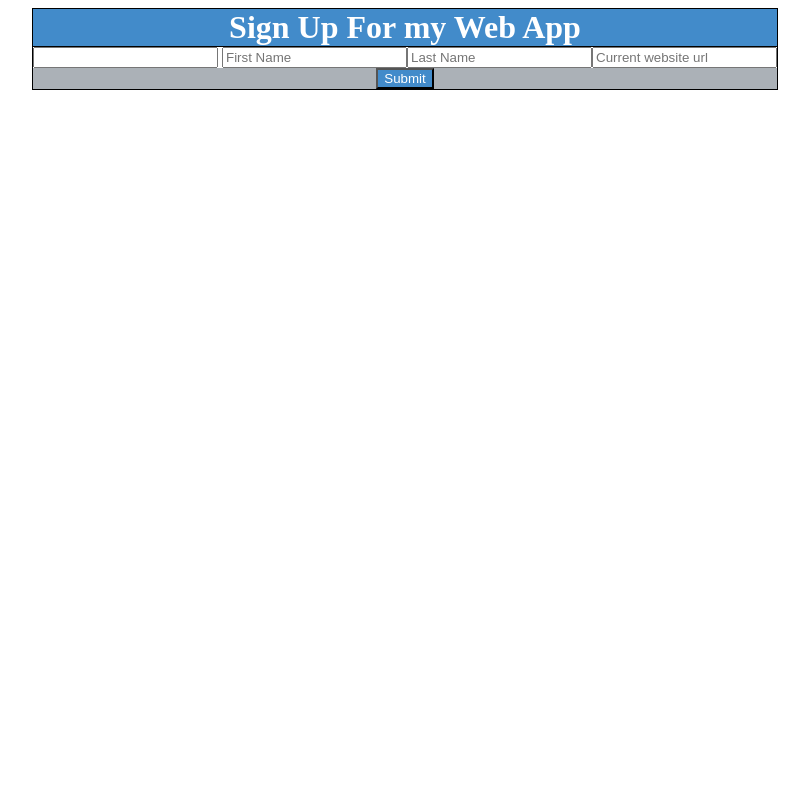
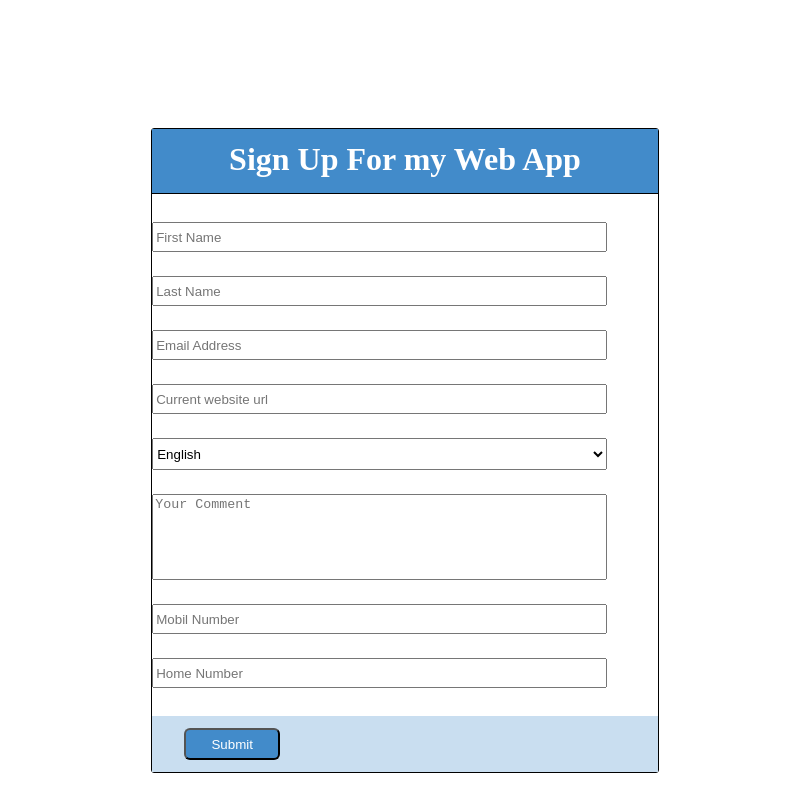
Before and after one commit to marshmun/form-builder, a plain HTML site: page index.html in a window 1280 px wide. Shown: the whole page, without its empty margins (235-1044 px from the left). Drawn offline with Linux system fonts and the light colour scheme.

Commit message:
fixed most sizing issues

```diff
--- a/index.html
+++ b/index.html
@@ -15,7 +15,6 @@
             <h1> Sign Up For my Web App</h1>
         </header>
         <form id="form">
-            <input type="text" id "" placeholder="">
         </form>
         <footer>
             <input type="submit" id="button">
--- a/main.js
+++ b/main.js
@@ -82,21 +82,51 @@ function createForm() {
     var form = document.querySelector("#form");
 
     for (var i = 0; i < formData.length; i++) {
-        if (formData[i].type === "text" || formData[i] === "tel" || formData[i] === 'email') {
+        if (formData[i].type === "text") {
             var newInput = document.createElement("input");
             newInput.type = formData[i].type;
             newInput.id = formData[i].id;
             newInput.placeholder = formData[i].label;
             form.appendChild(newInput);
         }
-        else if (formData[i] === "select") {
-            var newSelect = document.createElement("select");
-            newSelect.type = formData[i].id;
+        else if (formData[i].type === "email") {
+            var newInput = document.createElement("input");
+            newInput.type = formData[i].type;
+            newInput.id = formData[i].id;
+            newInput.placeholder = formData[i].label;
+            form.appendChild(newInput);
+        }
+        else if (formData[i].type === "tel") {
+            var newInput = document.createElement("input");
+            newInput.type = formData[i].type;
+            newInput.id = formData[i].id;
+            newInput.placeholder = formData[i].label;
+            form.appendChild(newInput);
+        }
+        else if (formData[i].type === "select") {
+            var newInput = document.createElement("select");
+            var newOption = document.createElement("option");
+            newInput.type = formData[i].type;
+            newInput.id = formData[i].id;
+            newOption.textContent = formData[i].options[0].label;
+            newInput.appendChild(newOption);
+            form.appendChild(newInput);
 
-            // else if (formData[i] === textarea)
+            for (var k = 0; k < formData[i].options.length; k++) {
+                var newOption = document.createElement("option");
+                newOption.value = formData[i].options[k].value;
+                newOption.textContent = formData[i].options[k].label;
+                newInput.appendChild(newOption);
+            }
+        }
+        else if (formData[i].type === "textarea") {
+            var newInput = document.createElement("textarea");
+            newInput.type = formData[i].type;
+            newInput.id = formData[i].id;
+            newInput.placeholder = formData[i].label;
+            form.appendChild(newInput);
         }
     }
 }
-console.log(formData[0].type);
-console.log(formData[0].id);
+
 createForm();
--- a/styles.css
+++ b/styles.css
@@ -1,10 +1,25 @@
 html {
-    text-align: center;
+    text-align: -webkit-center;
+}
+
+body {
+    margin-top: 8rem;
 }
 
 .everything {
     border: solid 1px black;
-    display: inline-block;
+    box-shadow: 1 10rem grey;
+    display: flex;
+    flex-direction: column;
+    width: 40%;
+    border-radius: 3px;
+}
+
+form {
+    display: flex;
+    flex-direction: column;
+    width: 90%;
+    /*height: 1.5rem;*/
 }
 
 header {
@@ -12,17 +27,43 @@ header {
     background-color: #428BCA;
     color: white;
     margin: 0;
+    height: 4rem;
+    margin-bottom: 1rem;
 }
 
 h1 {
     margin: 0;
+    padding-top: .75rem;
 }
 
 footer {
-    background-color: #ABB1B7;
+    background-color: #C9DEF0;
+    text-align: left;
+    margin-top: 1rem;
 }
 
 #button {
     background-color: #428BCA;
     color: white;
+    margin-left: 2rem;
+    width: 6rem;
+    height: 2rem;
+    border-radius: 6px;
 }
+
+input {
+    margin: .75rem 0;
+    height: 1.5rem;
+}
+
+textarea {
+    margin-top: 1rem;
+    height: 5rem;
+    margin: .75rem 0;
+    resize: none;
+}
+
+select {
+    height: 2rem;
+    margin: .75rem 0;
+}
```
